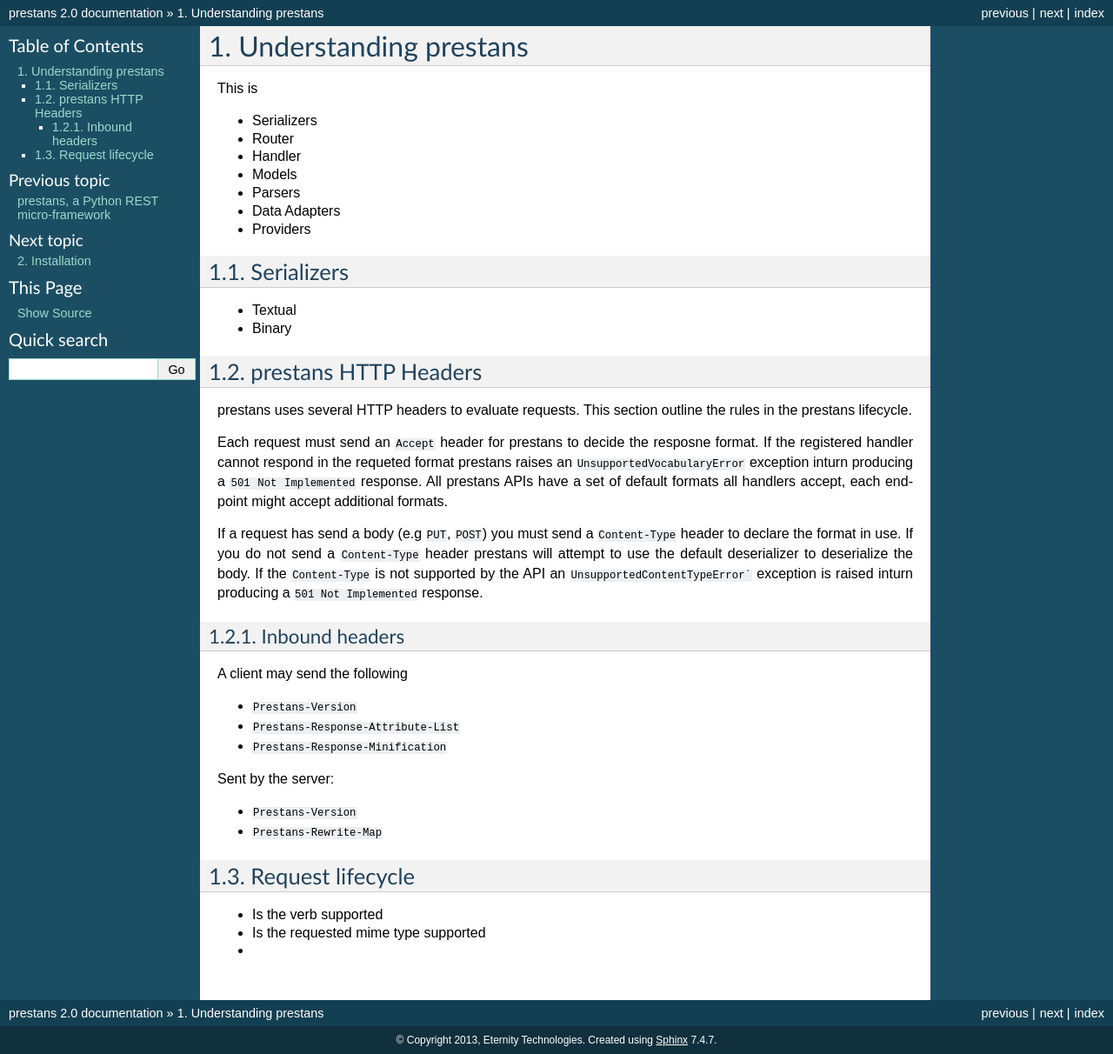
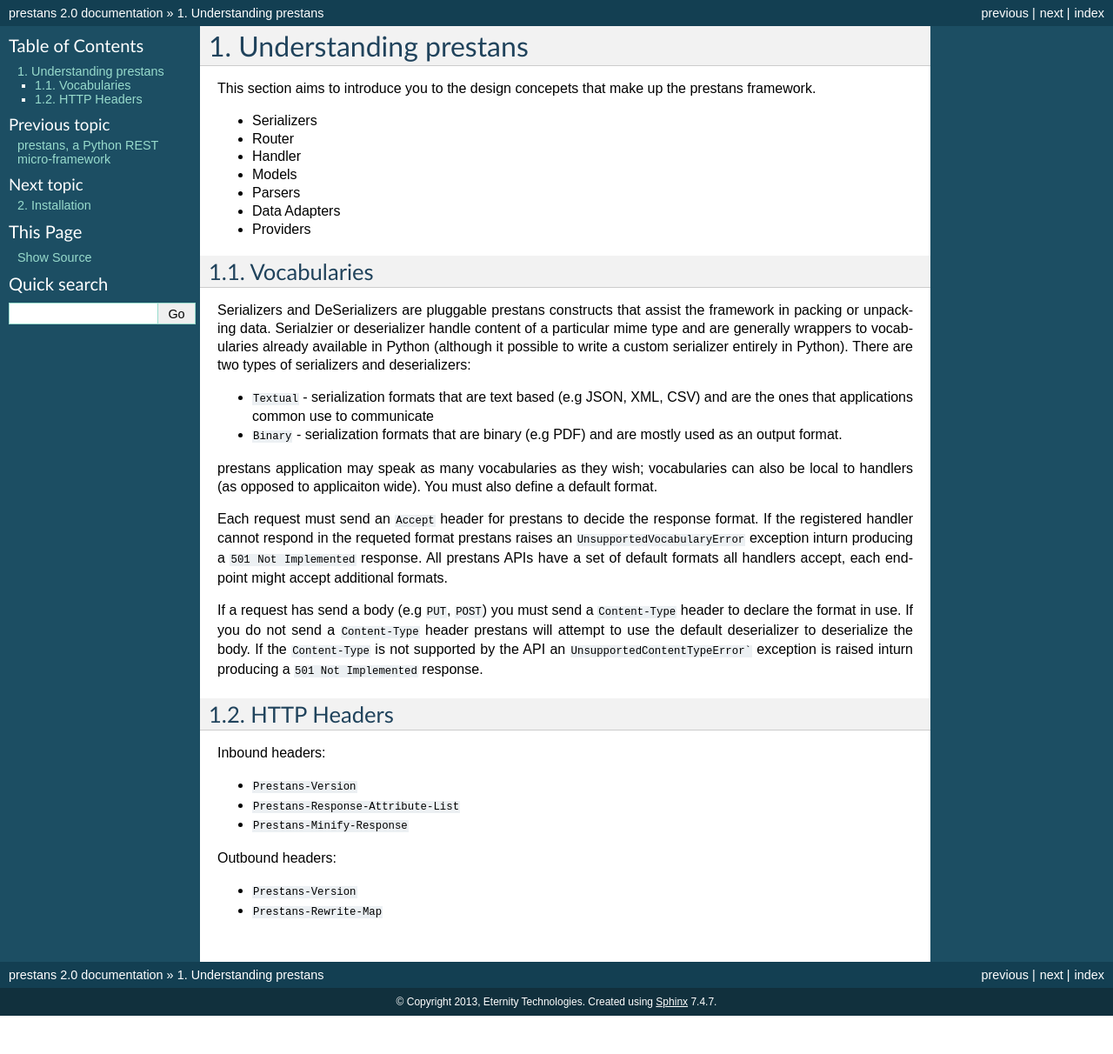
Before and after one commit to anomaly/prestans-docs, a Sphinx documentation site: the page built from source/concepts.rst, in a window 1280 px wide. Shown: the whole page at 87% size. Built offline with Sphinx 7.4.7, drawn with Linux system fonts in a browser that asks for light colours; pages that are not in the unit, such as notebooks, are missing from menus; after the commit the page ends 1168 px from its top, so only the background shows below that.

````diff
--- a/source/concepts.rst
+++ b/source/concepts.rst
@@ -2,7 +2,7 @@
 Understanding prestans
 ======================
 
-This is
+This section aims to introduce you to the design concepets that make up the prestans framework.
 
 * Serializers
 * Router
@@ -13,38 +13,31 @@ This is
 * Providers
 
 
-Serializers
-===========
+Vocabularies
+============
 
-* Textual
-* Binary
+Serializers and DeSerializers are pluggable prestans constructs that assist the framework in packing or unpacking data. Serialzier or deserializer handle content of a particular mime type and are generally wrappers to vocabularies already available in Python (although it possible to write a custom serializer entirely in Python). There are two types of serializers and deserializers:
 
-prestans HTTP Headers
-=====================
+* ``Textual`` - serialization formats that are text based (e.g JSON, XML, CSV) and are the ones that applications common use to communicate
+* ``Binary`` - serialization formats that are binary (e.g PDF) and are mostly used as an output format.
 
-prestans uses several HTTP headers to evaluate requests. This section outline the rules in the prestans lifecycle.
+prestans application may speak as many vocabularies as they wish; vocabularies can also be local to handlers (as opposed to applicaiton wide). You must also define a default format.
 
-Each request must send an ``Accept`` header for prestans to decide the resposne format. If the registered handler cannot respond in the requeted format prestans raises an ``UnsupportedVocabularyError`` exception inturn producing a ``501 Not Implemented`` response. All prestans APIs have a set of default formats all handlers accept, each end-point might accept additional formats.
+Each request must send an ``Accept`` header for prestans to decide the response format. If the registered handler cannot respond in the requeted format prestans raises an ``UnsupportedVocabularyError`` exception inturn producing a ``501 Not Implemented`` response. All prestans APIs have a set of default formats all handlers accept, each end-point might accept additional formats.
 
 If a request has send a body (e.g ``PUT``, ``POST``) you must send a ``Content-Type`` header to declare the format in use. If you do not send a ``Content-Type`` header prestans will attempt to use the default deserializer to deserialize the body. If the ``Content-Type`` is not supported by the API an ``UnsupportedContentTypeError``` exception is raised inturn producing a ``501 Not Implemented`` response.
 
-Inbound headers
----------------
 
-A client may send the following
+HTTP Headers
+============
+
+Inbound headers:
 
 * ``Prestans-Version``
 * ``Prestans-Response-Attribute-List``
-* ``Prestans-Response-Minification``
+* ``Prestans-Minify-Response``
 
-Sent by the server:
+Outbound headers:
 
 * ``Prestans-Version``
 * ``Prestans-Rewrite-Map``
-
-Request lifecycle
-==================
-
-* Is the verb supported
-* Is the requested mime type supported
-*
````
Also changed, not shown: source/install.rst (+8 -3 lines), source/reference_material.rst (+6 -2 lines).
